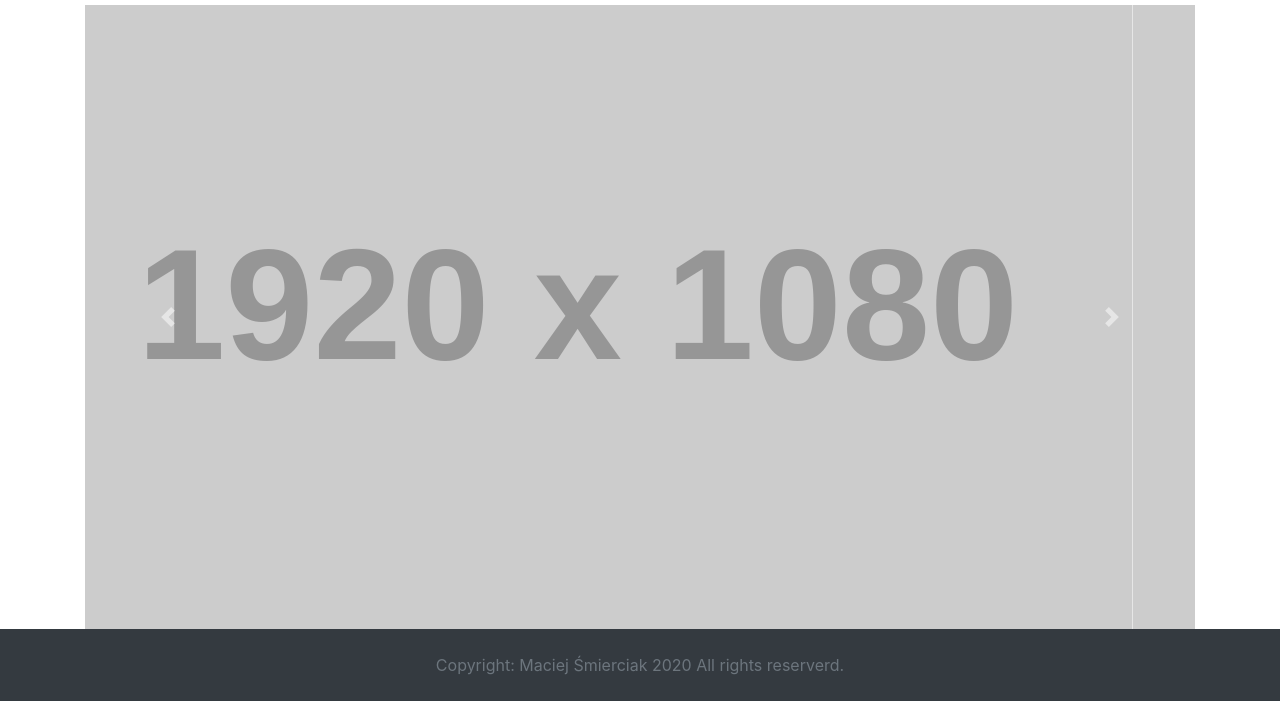
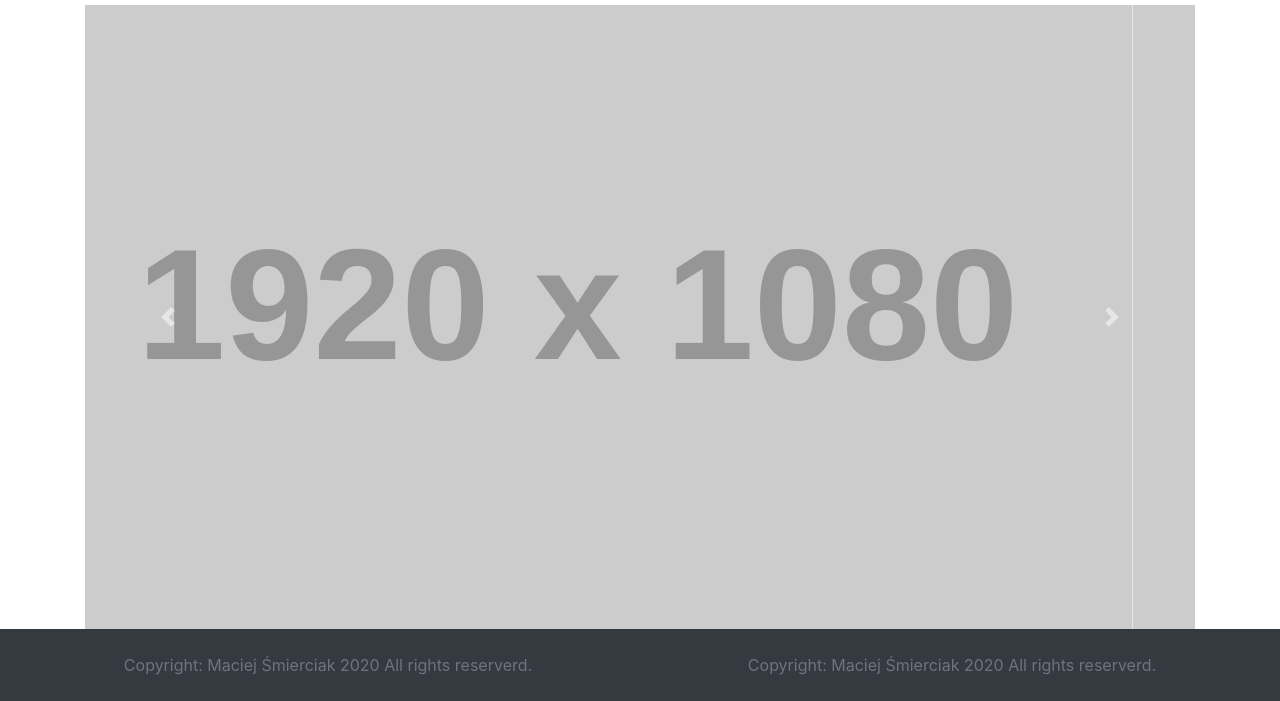
Before and after one commit to KlawyFarfocel/PHProject2k20, a plain HTML site: page index.html in a window 1280 px wide. Shown: the part 107-808 px from the top of the page. Drawn offline with nearby package versions, Linux system fonts and the light colour scheme; placeholder pictures from the web are drawn by us.

Commit message:
patrz Przemko

```diff
--- a/index.html
+++ b/index.html
@@ -72,6 +72,7 @@
 <!--Footer-->
 <nav class="navbar navbar-expand-lg navbar-dark bg-dark">
   <p class="text-center text-muted mx-auto mt-md-3 mt-3">Copyright: Maciej Śmierciak 2020 All rights reserverd.</p>
+  <p class="text-center text-muted mx-auto mt-md-3 mt-3">Copyright: Maciej Śmierciak 2020 All rights reserverd.</p>
 </nav>
 <!--End of Footer-->
 
```
